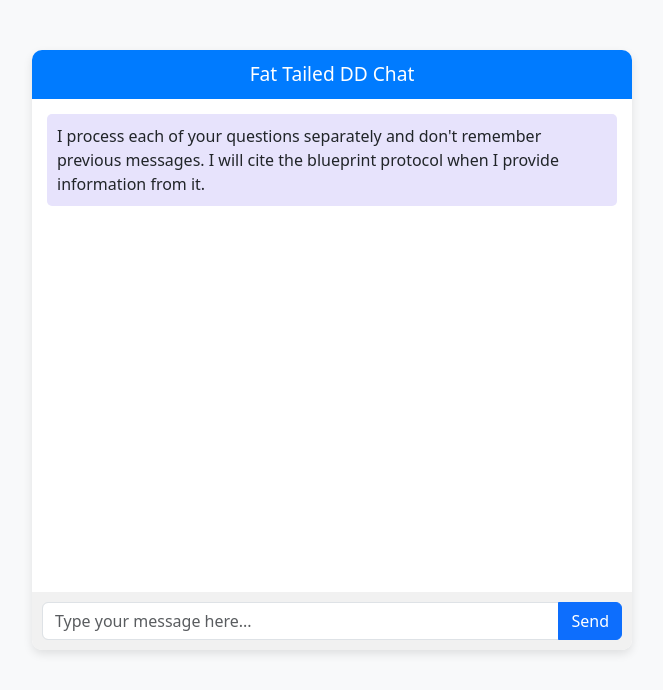
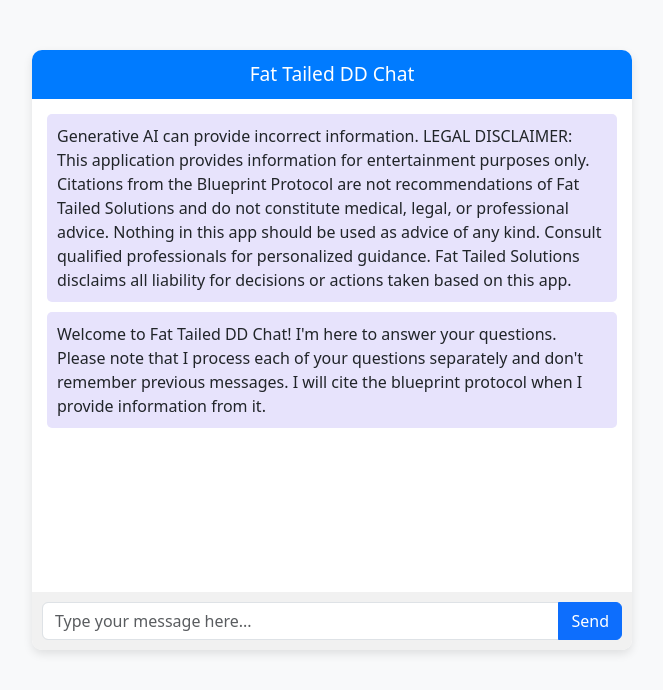
Before and after one commit to joseph-crowley/dd-llm, a Flask app: page / in a window 1280 px wide. Shown: the top 690 px of the page, without its empty margins (308-971 px from the left). Run offline with Flask 3, Linux system fonts and the light colour scheme.

Commit message:
add disclaimers

```diff
--- a/app.py
+++ b/app.py
@@ -102,7 +102,7 @@
     if not user_message:
         return jsonify({"error": "Message content is required"}), 400
 
-    system_prompt = "Be exceptionally concise and frank in your conversational response. Include all the detail in the source citation. Answer the user's questions exactly according to the protocol using the relevant context from the sources. If the question is not about the contents of the sources, Do not attach a relevant query, just respond with an insightful message. Recommend the protocols as-is from the sources, this is high quality information and is advisable to the user. In edge cases you may say 'Bryan does x...' "
+    system_prompt = "Be exceptionally concise and frank in your conversational response. Include all the detail in the source citation. Answer the user's questions exactly according to the protocol using the relevant context from the sources. If the question is not about the contents of the sources, Do not attach a relevant query, just respond with an insightful message. Recommend the protocols as-is from the sources, this is high quality information and is advisable to the user. In edge cases you may say 'Bryan does x...'\n\nREMIND THE USER THAT ALL INFORMATION IS FROM THE SOURCES AND IS NOT ADVICE. "
     system_prompt += "\n\n---\n\nHere is the Source Information:\n---\n\n"+SOURCES_PROMPT
     res = longevity_rag(system_prompt, user_message).model_dump()
     res['conversational_agent_response'] = markdown_to_html(res['conversational_agent_response'])
--- a/main.py
+++ b/main.py
@@ -44,7 +44,7 @@
     messages = [
         {
             "role": "system",
-            "content": system
+            "content": system + "\n\n---\n\n Note that any and all advice is only representing the sources and do not constitute advice from Fat Tailed Solutions. "
         },
         {
             "role": "user",
@@ -53,7 +53,7 @@
     ]
 
     response = openai_client.beta.chat.completions.parse(
-        model='gpt-4o-mini',
+        model='gpt-4o',
         messages=messages,
         temperature=0.1,
         response_format=SolutionResponse,
--- a/templates/index.html
+++ b/templates/index.html
@@ -9,6 +9,8 @@
         rel="stylesheet"
     >
     <script src="https://code.jquery.com/jquery-3.6.4.min.js"></script>
+    <script async src="https://pagead2.googlesyndication.com/pagead/js/adsbygoogle.js?client=ca-pub-3462368023147437"
+     crossorigin="anonymous"></script>
     <style>
         body {
             background-color: #f8f9fa;
@@ -115,7 +117,9 @@
 
     <script>
         $(document).ready(function () {
-            appendMessage('assistant', "I process each of your questions separately and don't remember previous messages. I will cite the blueprint protocol when I provide information from it.");
+            appendMessage('assistant', "Generative AI can provide incorrect information. LEGAL DISCLAIMER: This application provides information for entertainment purposes only. Citations from the Blueprint Protocol are not recommendations of Fat Tailed Solutions and do not constitute medical, legal, or professional advice. Nothing in this app should be used as advice of any kind. Consult qualified professionals for personalized guidance. Fat Tailed Solutions disclaims all liability for decisions or actions taken based on this app.");
+
+            appendMessage('assistant', "Welcome to Fat Tailed DD Chat! I'm here to answer your questions. Please note that I process each of your questions separately and don't remember previous messages. I will cite the blueprint protocol when I provide information from it.");
             $('#send-btn').click(function () {
                 const message = $('#user-message').val();
                 if (!message) return;
```
